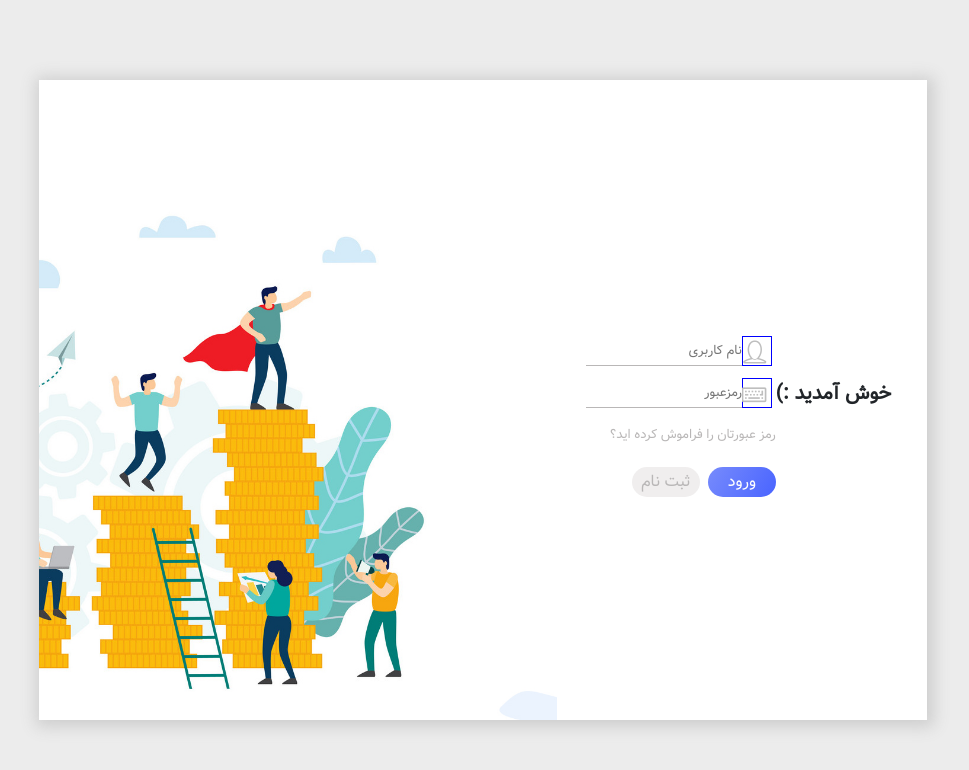
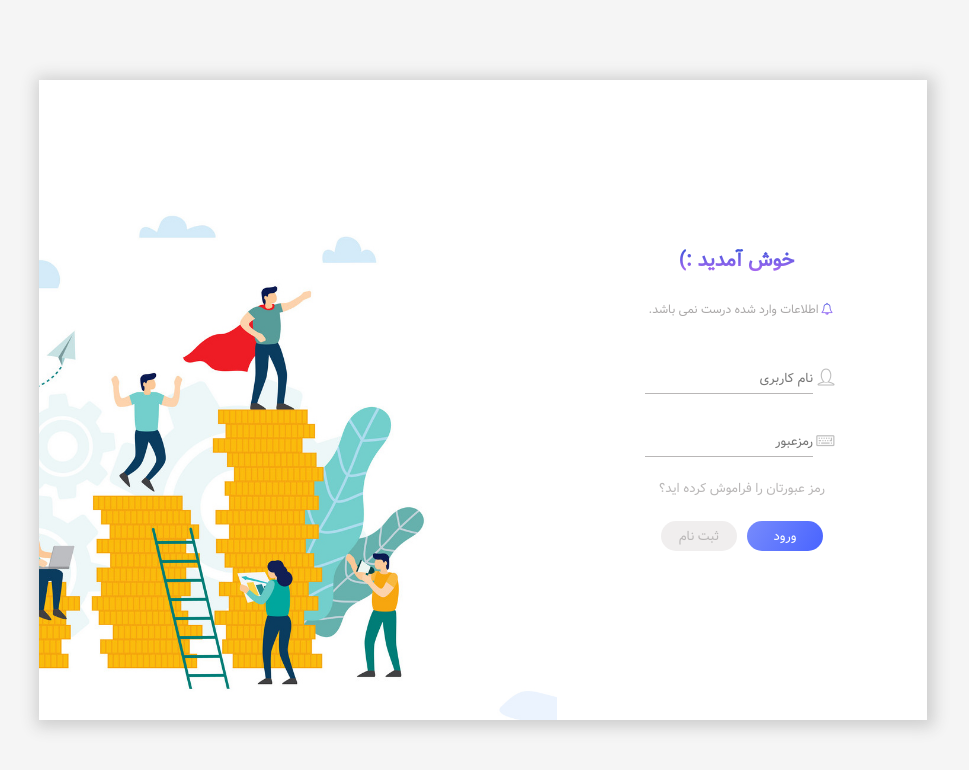
Before and after one commit to parisa-06/login, a plain HTML site: page login.html in a window 1280 px wide. Shown: the whole page, without its empty margins (157-1126 px from the left). Drawn offline with Linux system fonts and the light colour scheme; files whose address does not match are found by name.

Commit message:
Add changes to the form field

```diff
--- a/css/login.css
+++ b/css/login.css
@@ -15,7 +15,7 @@
 .background-image {
     width: 100vw;
     height: 100vh;
-    background-color: #ececec;
+    background-color: #f5f5f5;
     display: flex;
     align-items: center;
     justify-content: center;
@@ -41,38 +41,55 @@
     }
 }
 
-.byd-box-form {
-    margin: auto;
-    border: 1px solid white;
-    display: flex;
-    align-items: center;
-    justify-content: center;
-}
-
 .byd-part-form {
     width: 100%;
     height: 100%;
     background-color: rgb(255, 255, 255);
     display: flex;
+    /* background-color: #5f637c; */
     align-items: center;
     justify-content: center;
     text-align: right;
     font-family: 'Vazir';
+    flex-direction: column;
+}
+.byd-box-form {
+    margin: auto;
+    /* border: 1px solid white; */
+    display: flex;
+    align-items: center;
+    justify-content: center;
+    flex-direction: column;
+
 }
 
-.byd-box-form h4 {
+.welcome  {
+
+    margin-bottom: 20px;
+    font-family: 'Vazir';
+
+}
+.welcome h4{
     font-size: 20px;
     font-family: Vazir;
     font-weight: bold;
-    text-align: right;
-    margin-bottom: 10%;
-    font-family: 'Vazir';
+    background: -webkit-linear-gradient( #3d55db, #b16af3);
+    -webkit-background-clip: text;
+    -webkit-text-fill-color: transparent;
+
 }
+#message-id {
+    /* background-color: rgb(64, 224, 216); */
+    color: rgb(170, 168, 168);
+    font-size: 12px;
+    /* display: none; */
+}
+#message-id i{
 
-#message-id {
-    /* background-color: turquoise; */
-    font-size: 12px;
-    display: none;
+        background: -webkit-gradient(linear, left top, left bottom, from(#3d55db), to(#c17eff));
+        -webkit-background-clip: text;
+        -webkit-text-fill-color: transparent;
+
 }
 
 .byd-user,
@@ -80,34 +97,39 @@
     /* background-color: rgb(76, 0, 255); */
     width: 100%;
     /* height: 55px; */
-    padding: 2%;
+    padding: 4px;
     font-family: Vazir;
     display: flex;
     align-items: center;
     justify-content: center;
 }
 
+.byd-user {
+    margin-top: 25px;
+}
 .byd-password {
-    margin-top: 2%;
+    margin-top: 25px;
 }
 
-.byd-user {
-    margin-top: 15%;
-}
+
 
 .byd-user-icon,
 .byd-password-icon {
     width: 30px;
     height: 30px;
     font-size: 23px;
-    border: 1px solid blue;
+    /* border: 1px solid blue; */
     /* background-color: brown; */
+    display: flex;
+    align-items: center;
+    justify-content: center;
     float: right;
 }
 
 .byd-user-icon i,
 .byd-password-icon {
     margin: auto 0;
+    font-size: 17px;
     color: rgb(190, 190, 190);
 }
 
@@ -123,16 +145,9 @@
 .byd-input-pass label {
     font-size: 12px;
     color: rgb(185, 183, 183);
-    /* margin-top: 6%; */
+     margin-top: -10px;
     width: 50%;
 }
-
-
-/* .byd-input-pass label {
-    font-size: 12px;
-    color: rgb(185, 183, 183);
-    margin: 0;
-} */
 
 .byd-input-user input,
 .byd-input-pass input {
@@ -146,66 +161,60 @@
     /* margin-top: 12%;
     margin-right: 4%; */
 }
-
-
-/* .byd-input-user input:focus,
-.byd-input-pass input:focus {
-    border-bottom: none;
-} */
-
-
-/* .byd-input-pass input {
-    width: 100%;
-    font-size: 13px;
-    background-color: yellowgreen;
-    border: none;
-    outline: none;
-} */
+.byd-input-user input:focus,
+.byd-input-pass input:focus{
+    border-bottom: 1px solid #4964ff ;
+    border-image: linear-gradient(to right, #253bbd, #fc77f5) 1;
+}
 
 .p-floating-container {
     position: relative;
 }
 
 .p-floating-container label {
-    /* Position the label */
-    left: 50%;
+   left: 50%;
     position: absolute;
     top: 0;
-    /* Hide it by default */
     opacity: 0;
     transition: 'all 200ms';
     border: none;
 }
-
-
-/* Show the label at desired position when the placeholder of input isn't shown */
 
 .p-floating-container input:not(:placeholder-shown)+label {
     background: #FFF;
     transform: translate(0, -50%);
     opacity: 1;
 }
+.byd-form-down{
+    width: 100%;
+    /* background-color: #4964ff; */
+    text-align: center;
+}
+
 
 .byd-fotget-pass {
-    margin-top: 7%;
-    color: rgb(185, 183, 183);
+   color: rgb(185, 183, 183);
     font-size: 13px;
+    margin: 18px auto;
+
 }
 
 #log,
 #submit {
-    margin-top: 3%;
-    width: 35%;
+    margin-top: 5px;
+    width: 38%;
     height: 30px;
+    font-size: 13px;
     border: none;
     border-radius: 15px;
     outline: none;
+
 }
 
 #log {
     background-image: linear-gradient(120deg, #778bfc 0%, #4964ff 100%);
     color: white;
-    margin-left: 2%;
+    margin-left: 5px;
 }
 
 #submit {
```
